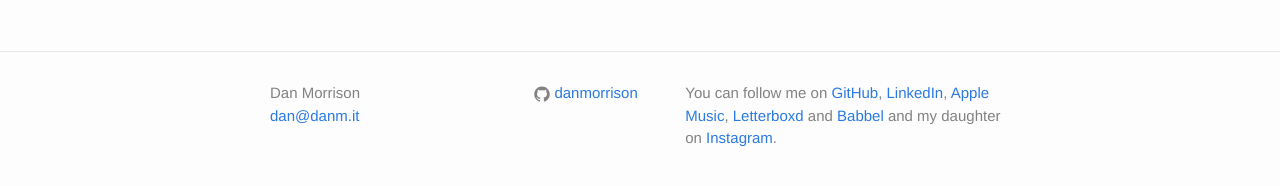
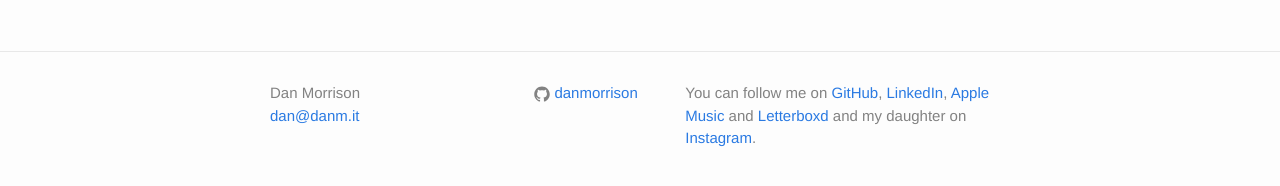
Before and after one commit to danmorrison/danmorrison.github.io, a Jekyll site: the page built from index.html, in a window 1280 px wide and 900 px high, scrolled down 2216 px. Shown: the part 690-876 px from the top of the window. Built offline with Jekyll 4.4.1, drawn with Linux system fonts in a browser that asks for light colours.

Commit message:
Remove Babbel

```diff
--- a/_config.yml
+++ b/_config.yml
@@ -4,9 +4,8 @@ email: dan@danm.it
 description: >
   You can follow me on <a class='github' href='https://github.com/danmorrison'>GitHub</a>,
   <a class='linkedin' href='http://linkedin.com/in/danjmorrison'>LinkedIn</a>,
-  <a class='applemusic' href='https://itunes.apple.com/profile/danmorrison'>Apple Music</a>,
-  <a class='letterboxd' href='https://letterboxd.com/danielmorrison'>Letterboxd</a> and
-  <a class='babbel' href='https://babbel.com/profiles/2952c1cdbb9ae0d267bf1df21d92d5ba'>Babbel</a>
+  <a class='applemusic' href='https://itunes.apple.com/profile/danmorrison'>Apple Music</a> and
+  <a class='letterboxd' href='https://letterboxd.com/danielmorrison'>Letterboxd</a>
   and my daughter on <a class='instagram' href='https://instagram.com/gwengracelee'>Instagram</a>.
 baseurl: ""
 url: "http://danm.it" # the base hostname & protocol for your site
```
